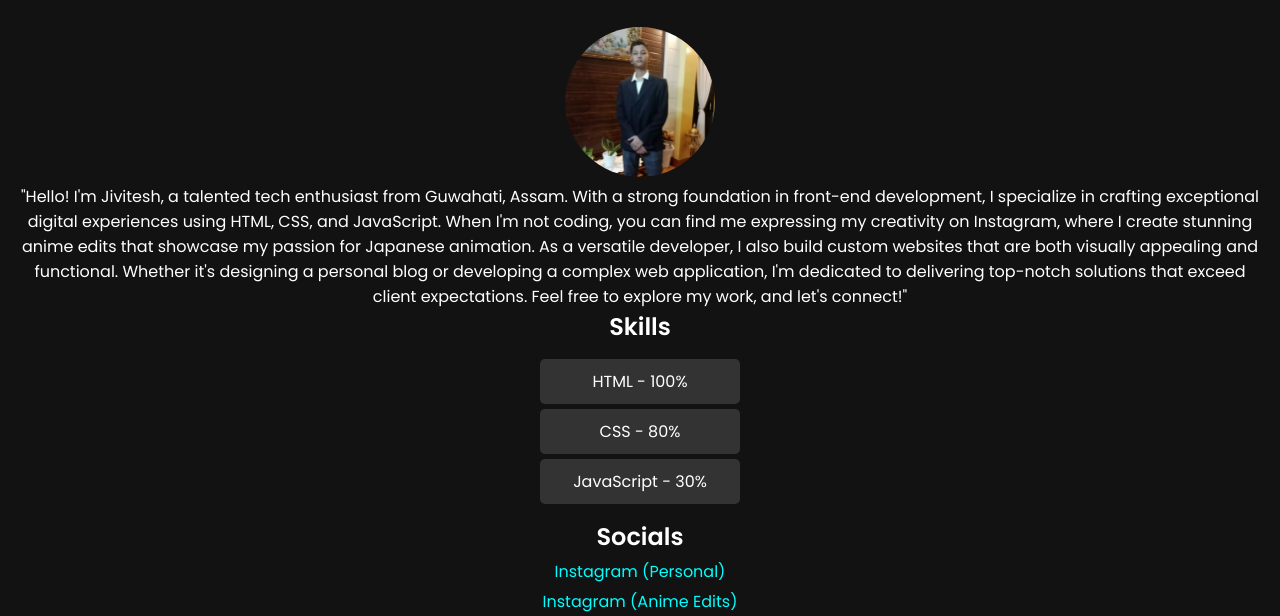
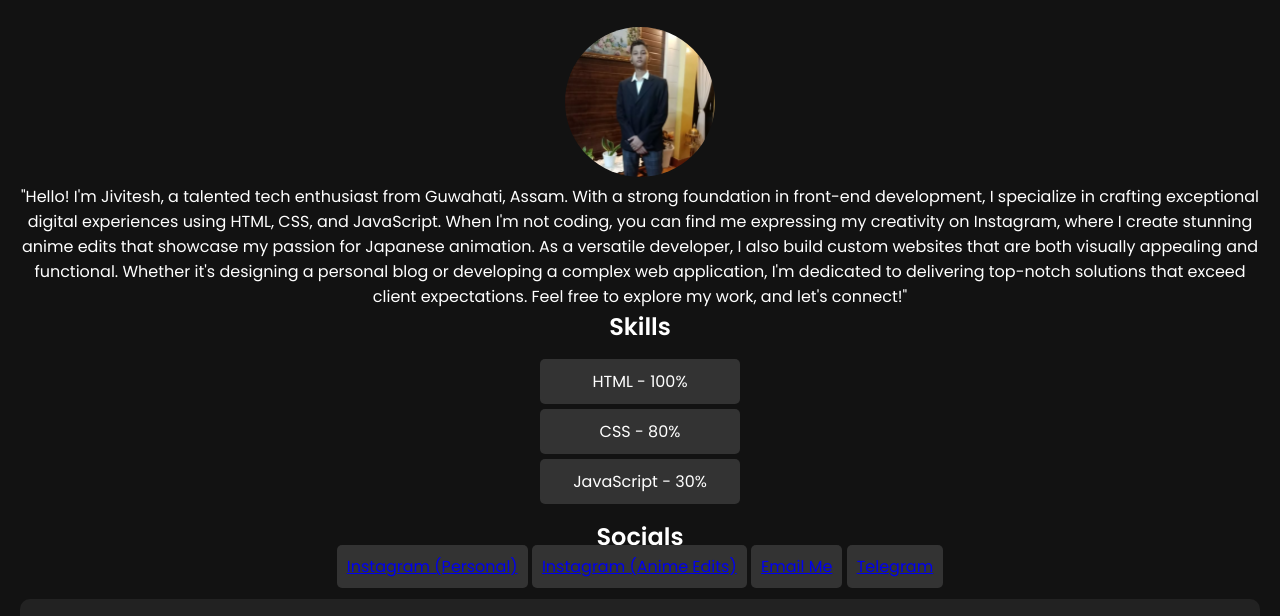
Before and after one commit to Jiv-web/Myweb, a plain HTML site: page index.html in a window 1280 px wide. Shown: the part 116-732 px from the top of the page. Drawn offline with Linux system fonts and the light colour scheme.

Commit message:
Update style.css

```diff
--- a/style.css
+++ b/style.css
@@ -37,10 +37,11 @@ header {
 }
 
 .socials a {
-    display: block;
-    color: cyan;
-    text-decoration: none;
-    margin: 5px;
+    background: #333;
+    padding: 10px;
+    margin: 5px auto;
+    width: 200px;
+    border-radius: 5px;
 }
 
 .donation {
```
